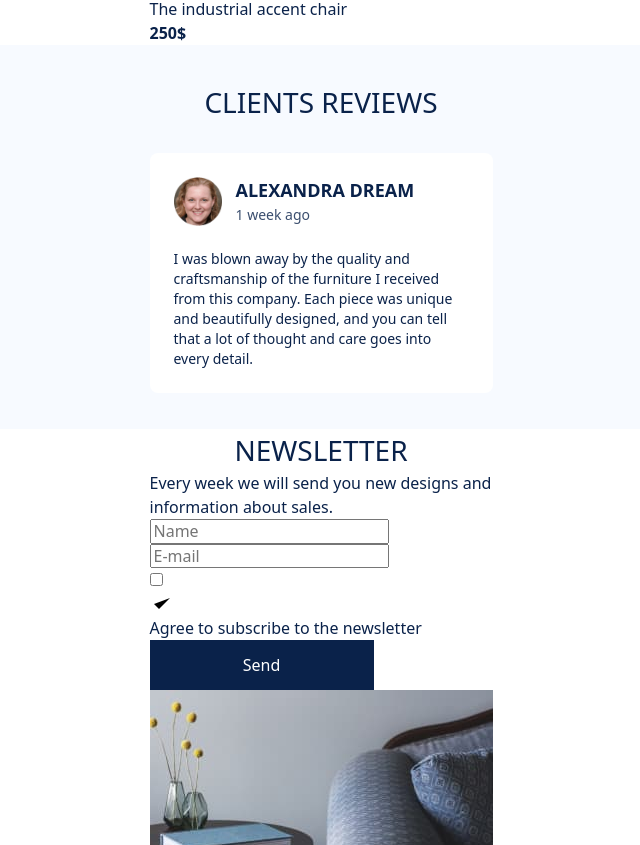
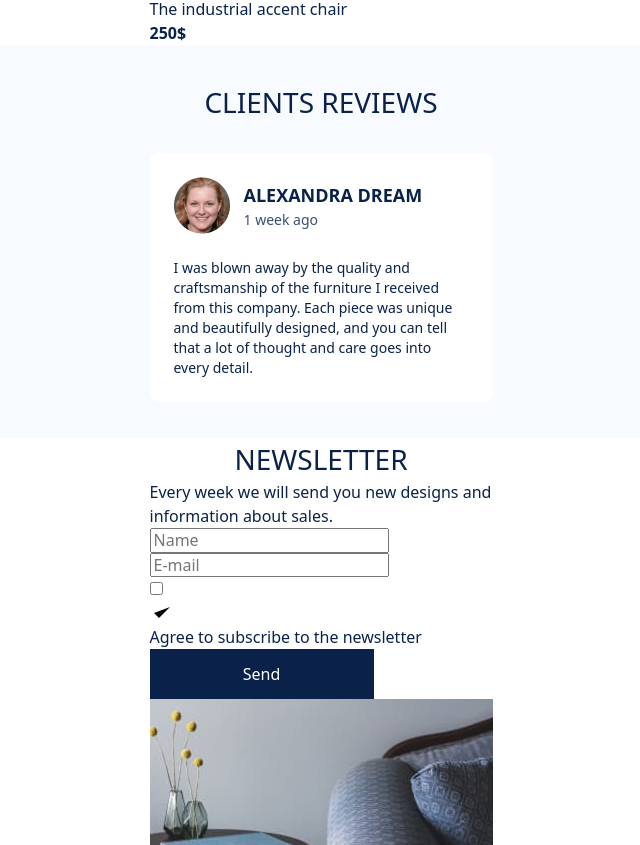
Before and after one commit to l-dmitry94/Battle-Frogs, a website built with Vite: page src/index.html in a window 1280 px wide. Shown: the part 2555-3400 px from the top of the page, without its empty margins (319-959 px from the left). Built offline with nearby package versions, Linux system fonts and the light colour scheme; files whose address does not match are found by name.

Commit message:
feature/reviews-css fix

```diff
--- a/src/css/reviews.css
+++ b/src/css/reviews.css
@@ -1,10 +1,8 @@
 .reviews {
 	background-color: var(--light-blue);
+	padding: 36px 0;
 }
-.reviews .container {
-	padding-top: 36px;
-	padding-bottom: 36px;
-}
+
 .reviews__list-item:not(:first-child) {
 	display: none;
 }
@@ -18,13 +16,11 @@
 }
 .reviews__list-customer {
 	display: flex;
+	align-items: center;
 	gap: 14px;
 	margin-bottom: 24px;
 }
-.reviews__list-customer-img-block {
-	max-width: 48px;
-	max-height: 48px;
-}
+
 .reviews__list-customer-title {
 	font-size: 18px;
 	text-transform: uppercase;
@@ -32,7 +28,6 @@
 .reviews__list-customer-content {
 	display: flex;
 	flex-direction: column;
-	align-items: flex-start;
 	gap: 2px;
 }
 .reviews__list-customer-text {
--- a/src/partials/reviews.html
+++ b/src/partials/reviews.html
@@ -22,9 +22,8 @@
               />
               <img
                 class="reviews__list-customer-image"
-                src="./img/reviews/Alexandra-dream_1-x.png"
+                src="./img/reviews/Alexandra-dream_mob_2-x.png"
                 alt="Alexandra Dream"
-                width="56"
               />
             </picture>
           </div>
```
